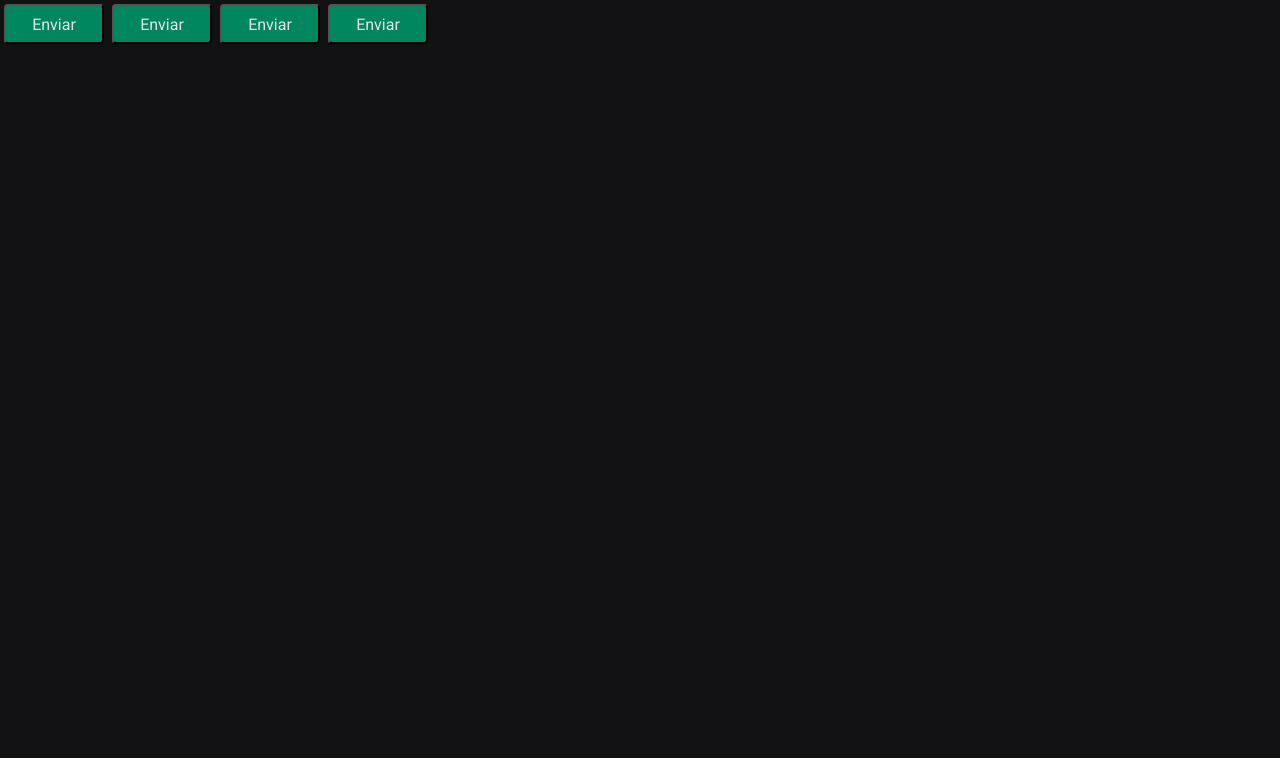
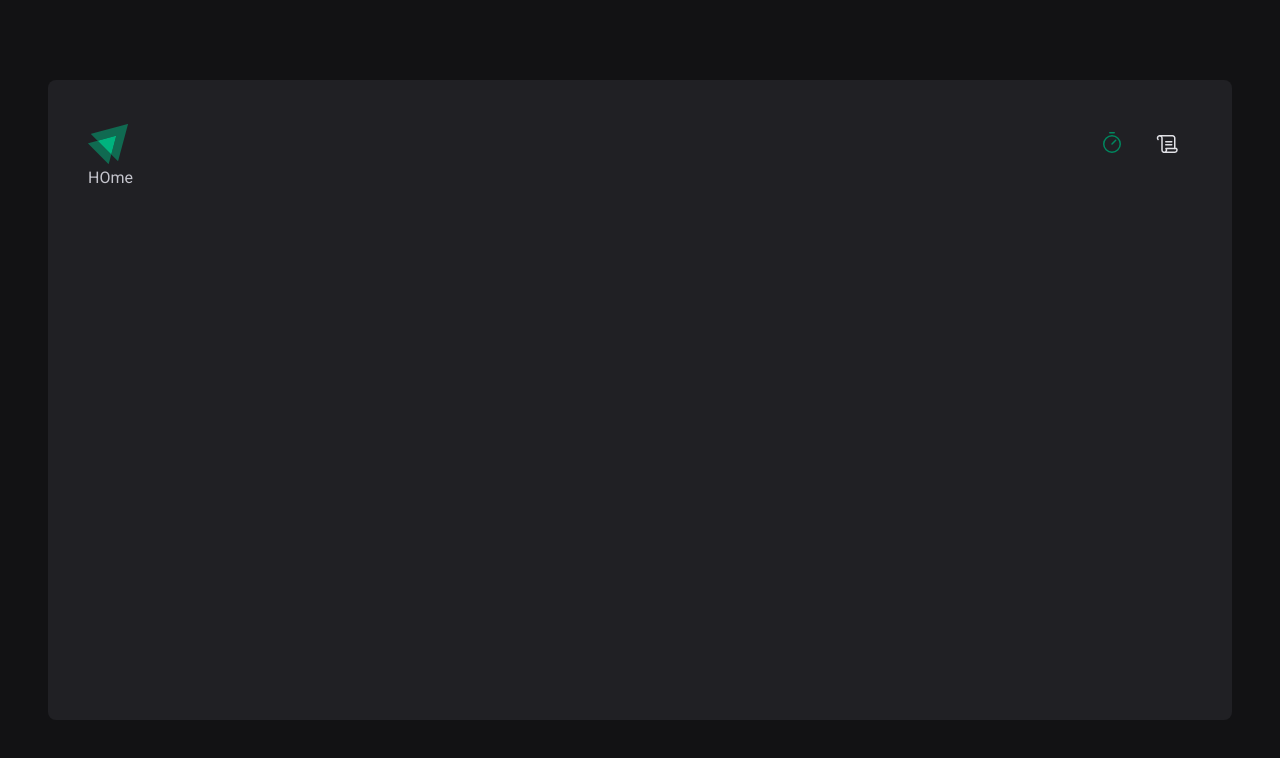
Before and after one commit to albertallan-rar/02-Aprofundando-Hooks, a React (Vite) app in the folder ignite-timer/: page / in a window 1280 px wide. Shown: the top 758 px of the page. Built offline with nearby package versions, Linux system fonts and the light colour scheme.

Commit message:
Paginas e rotas - Componente:Header

```diff
--- a/ignite-timer/package.json
+++ b/ignite-timer/package.json
@@ -10,8 +10,10 @@
     "preview": "vite preview"
   },
   "dependencies": {
+    "phosphor-react": "^1.4.1",
     "react": "^18.2.0",
     "react-dom": "^18.2.0",
+    "react-router-dom": "^6.23.1",
     "styled-components": "^6.1.11"
   },
   "devDependencies": {
--- a/ignite-timer/src/App.tsx
+++ b/ignite-timer/src/App.tsx
@@ -1,16 +1,15 @@
+import { BrowserRouter } from "react-router-dom";
 import { ThemeProvider } from "styled-components";
-import { Button } from "./components/Button";
+import { Router } from "./Router";
 import { GlobalStyle } from "./styles/global";
 import { defaultTheme } from "./styles/themes/default";
 
 export function App() {
   return (
     <ThemeProvider theme={defaultTheme}>
-      <Button variant="primary" />
-      <Button variant="secondary" />
-      <Button variant="danger" />
-      <Button variant="sucess" />
-
+      <BrowserRouter>
+        <Router />
+      </BrowserRouter>
       <GlobalStyle />
     </ThemeProvider>
   );
--- /dev/null
+++ b/ignite-timer/src/Router.tsx
@@ -0,0 +1,16 @@
+import { Route, Routes } from "react-router-dom";
+
+import { DefaultLayout } from "./layouts/DefaultLayout";
+import { History } from "./pages/History";
+import { Home } from "./pages/Home";
+
+export function Router() {
+  return (
+    <Routes>
+      <Route path="/" element={<DefaultLayout />}>
+        <Route path="/" element={<Home />} />
+        <Route path="/history" element={<History />} />
+      </Route>
+    </Routes>
+  );
+}
--- a/ignite-timer/src/components/Button.styles.ts
+++ /dev/null
@@ -1,28 +0,0 @@
-import styled, { css } from "styled-components";
-
-interface ButtonContainerProps {
-  variant: "primary" | "secondary" | "danger" | "sucess";
-}
-
-const buttonVariants = {
-  primary: "purple",
-  secondary: "orange",
-  danger: "red",
-  sucess: "green",
-};
-
-export const ButtonContainer = styled.button<ButtonContainerProps>`
-  width: 100px;
-  height: 40px;
-  margin: 4px;
-  border-radius: 4px;
-
-  background-color: ${(props) => props.theme["green-500"]};
-  color: ${(props) => props.theme["gray-100"]};
-
-  /* ${(props) => {
-    return css`
-      background-color: ${buttonVariants[props.variant]};
-    `;
-  }} */
-`;
--- a/ignite-timer/src/components/Button.tsx
+++ /dev/null
@@ -1,9 +0,0 @@
-import { ButtonContainer } from "./Button.styles";
-
-interface ButtonProps {
-  variant?: "primary" | "secondary" | "danger" | "sucess";
-}
-
-export function Button({ variant = "primary" }: ButtonProps) {
-  return <ButtonContainer variant={variant}>Enviar</ButtonContainer>;
-}
--- /dev/null
+++ b/ignite-timer/src/components/Header/index.tsx
@@ -0,0 +1,21 @@
+import { HeaderContainer } from "./styles";
+
+import { Scroll, Timer } from "phosphor-react";
+import { NavLink } from "react-router-dom";
+import logoIgnite from "../../assets/logo-ignite.svg";
+
+export function Header() {
+  return (
+    <HeaderContainer>
+      <img src={logoIgnite} alt="" />
+      <nav>
+        <NavLink to="/" title="Timer">
+          <Timer size={24} />
+        </NavLink>
+        <NavLink to="/history" title="Historico">
+          <Scroll size={24} />
+        </NavLink>
+      </nav>
+    </HeaderContainer>
+  );
+}
--- /dev/null
+++ b/ignite-timer/src/components/Header/styles.ts
@@ -0,0 +1,34 @@
+import styled from "styled-components";
+
+export const HeaderContainer = styled.header`
+  display: flex;
+  align-items: center;
+  justify-content: space-between;
+
+  nav {
+    display: flex;
+    gap: 0.5rem;
+
+    a {
+      width: 3rem;
+      height: 3rem;
+
+      display: flex;
+      justify-content: center;
+      align-items: center;
+
+      color: ${(props) => props.theme["gray-100"]};
+
+      border-top: 3px solid transparent;
+      border-bottom: 3px solid transparent;
+
+      &:hover {
+        border-bottom: 3px solid ${(props) => props.theme["green-500"]};
+      }
+
+      &.active {
+        color: ${(props) => props.theme["green-500"]};
+      }
+    }
+  }
+`;
--- /dev/null
+++ b/ignite-timer/src/layouts/DefaultLayout/index.tsx
@@ -0,0 +1,12 @@
+import { Outlet } from "react-router-dom";
+import { Header } from "../../components/Header";
+import { LayoutContainer } from "./styles";
+
+export function DefaultLayout() {
+  return (
+    <LayoutContainer>
+      <Header />
+      <Outlet />
+    </LayoutContainer>
+  );
+}
--- /dev/null
+++ b/ignite-timer/src/layouts/DefaultLayout/styles.ts
@@ -0,0 +1,14 @@
+import styled from "styled-components";
+
+export const LayoutContainer = styled.div`
+  max-width: 74rem;
+  height: calc(100vh - 10rem);
+  margin: 5rem auto;
+  padding: 2.5rem;
+
+  background: ${(props) => props.theme["gray-800"]};
+  border-radius: 8px;
+
+  display: flex;
+  flex-direction: column;
+`;
--- /dev/null
+++ b/ignite-timer/src/pages/History.tsx
@@ -0,0 +1,3 @@
+export function History() {
+  return <span>History</span>;
+}
--- /dev/null
+++ b/ignite-timer/src/pages/Home.tsx
@@ -0,0 +1,3 @@
+export function Home() {
+  return <span>HOme </span>;
+}
```
Also changed, not shown: ignite-timer/src/assets/logo-ignite.svg (added), 1 other file (tests, documents, lock files or other folders).
